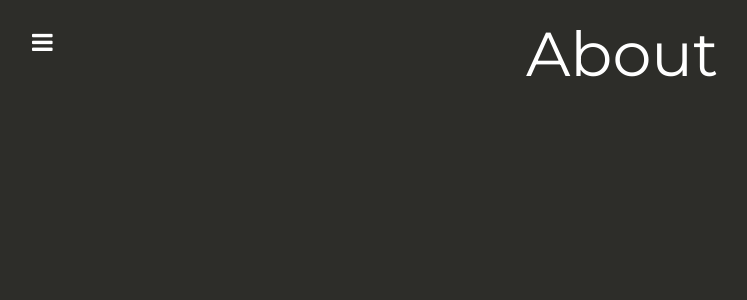
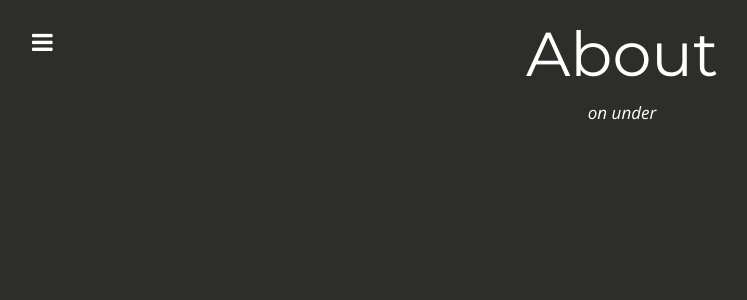
Before and after one commit to sh1dow3r/layer0, a Jekyll site: the page built from about.md, in a window 1280 px wide. Shown: the top 300 px of the page, without its empty margins (18-765 px from the left). Built offline with Jekyll 4.4.1, drawn with Linux system fonts in a browser that asks for light colours; nearby versions of some CDN libraries.

Commit message:
adding about page

```diff
--- a/_layouts/about.html
+++ b/_layouts/about.html
@@ -2,12 +2,6 @@
 layout: default
 ---
 
-{% if page.minutes %}
-  {% assign minutes = page.minutes %}
-{% else %}
-  {% assign minutes = content | number_of_words | divided_by: 180 %}
-  {% if minutes == 0 %}{% assign minutes = 1 %}{% endif %}
-{% endif %}
 
 <div class="container-fluid single">
   <div class="row">
@@ -25,6 +19,26 @@ layout: default
 
       <h1 class="header" itemprop="name">{{ page.title }}</h1>
 
+      <div class="author">
+        <small><i>
+          {% if page.author %}
+          by
+          <span itemprop="author">
+            {% if site.google_plus_link %}
+              <a rel="author" href="{{ site.google_plus_link }}">
+            {% endif %}
+            <span itemprop="author" itemscope itemtype="http://schema.org/Person">
+              <span itemprop="name">{{ page.author }}</span>
+            </span>
+            {% if site.google_plus_link %}
+              </a>
+            {% endif %}
+          </span>
+          {% endif %}
+          on <span itemprop="datePublished" content="2014-08-28">{{ page.date | date: "%B %-d, %Y" }}</span>
+          {% if page.categories != empty %} under {% for category in page.categories limit:1 %}{{ category }}{% endfor %}{% endif %}
+        </i></small>
 
+    </div>
 
 </div>
```
